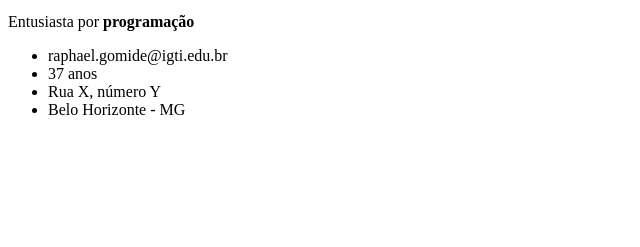
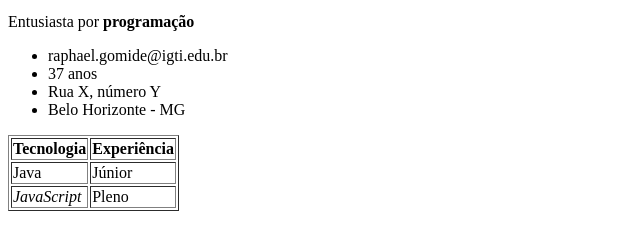
Before and after one commit to brenda-miranda/bootcamp-igti, a plain HTML site: page #1 - Fundamentos/Aula 03 - Noções de HTML/index.html in a window 1280 px wide. Shown: the part 101-348 px from the top of the page, without its empty margins (0-640 px from the left). Drawn offline with Linux system fonts and the light colour scheme.

Commit message:
Create a new table in index.thml

```diff
--- a/#1 - Fundamentos/Aula 03 - Noções de HTML/index.html
+++ b/#1 - Fundamentos/Aula 03 - Noções de HTML/index.html
@@ -19,5 +19,20 @@
          </ul>
       </div>
 
+      <table border="1">
+         <tr>
+            <th>Tecnologia</th>
+            <th>Experiência</th>
+         </tr>
+         <tr>
+            <td>Java</td>
+            <td>Júnior</td>
+         </tr>
+         <tr>
+            <td><em>JavaScript</em></td>
+            <td>Pleno</td>
+         </tr>
+      </table>
+
    </body>
 </html>
```
